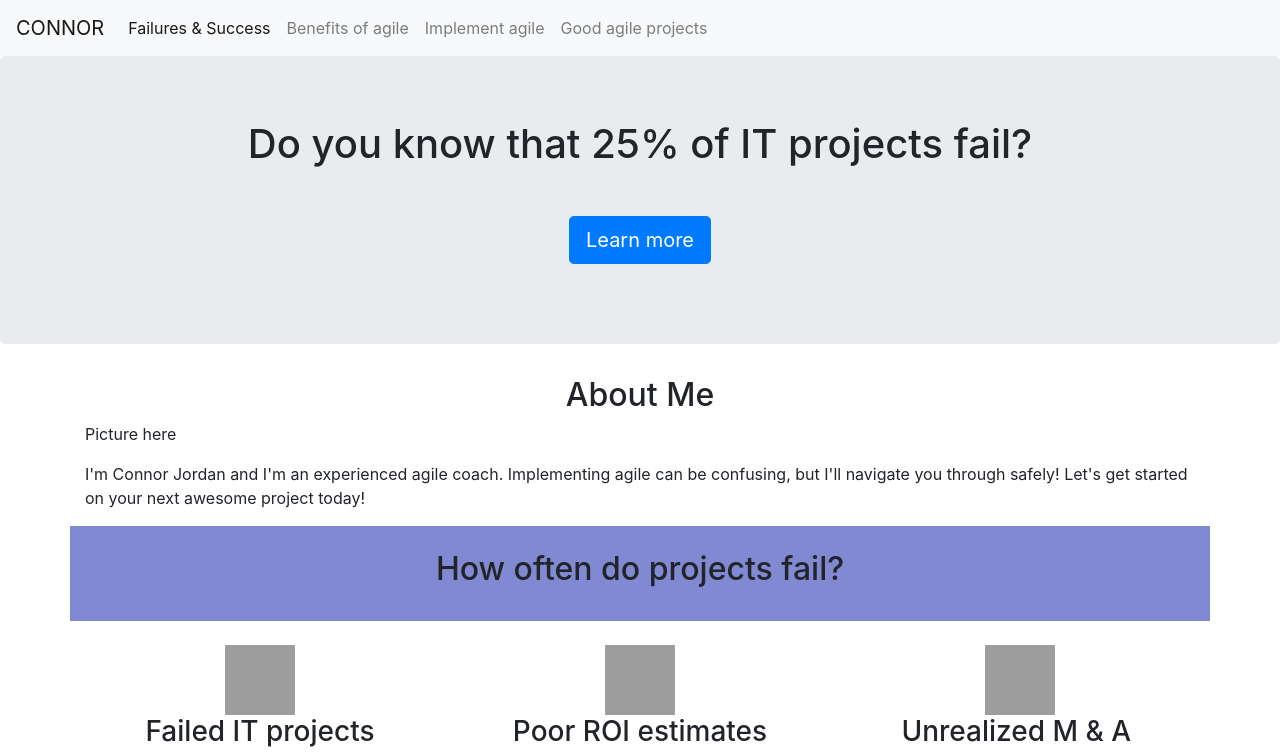
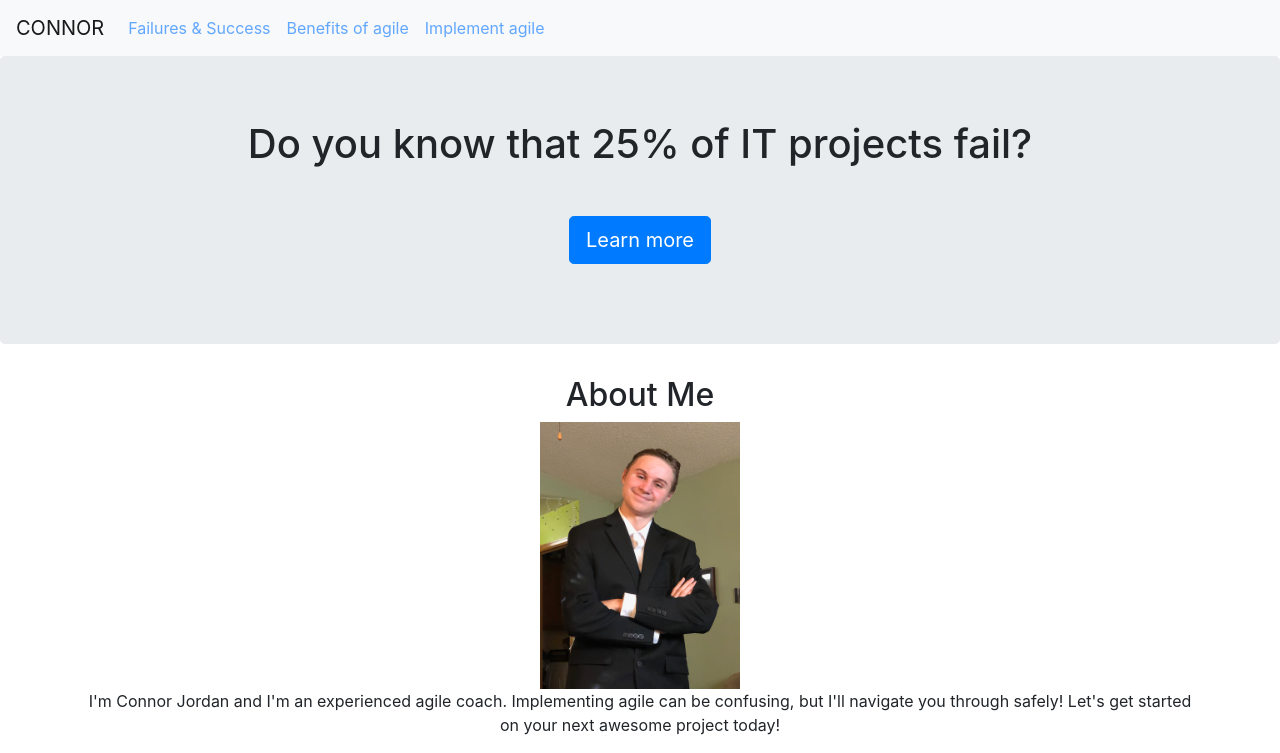
Before and after one commit to snowjordan/agilecoach, a plain HTML site: page index.html in a window 1280 px wide. Shown: the top 753 px of the page. Drawn offline with nearby package versions, Linux system fonts and the light colour scheme; grey boxes are pictures that could not be loaded.

Commit message:
color change for links and image for about page

```diff
--- a/index.html
+++ b/index.html
@@ -14,10 +14,9 @@
       <button class="navbar-toggler" type="button" data-toggle="collapse" data-target="#navbarSupportedContent" aria-controls="navbarSupportedContent" aria-expanded="false" aria-label="Toggle navigation"> <span class="navbar-toggler-icon"></span> </button>
       <div class="collapse navbar-collapse" id="navbarSupportedContent">
         <ul class="navbar-nav mr-auto">
-          <li class="nav-item active"> <a class="nav-link" href="#failures">Failures &amp; Success</a> </li>
-          <li class="nav-item"> <a class="nav-link" href="#benefits">Benefits of agile</a> </li>
-			   <li class="nav-item"> <a class="nav-link" href="#implement">Implement agile</a> </li>
-					   <li class="nav-item"> <a class="nav-link" href="#benefits">Good agile projects</a> </li>
+          <li class="nav-item active"> <a class="nav-link" href="#failures"><span style="color:#62A7FF">Failures &amp; Success</span></a> </li>
+          <li class="nav-item"> <a class="nav-link" href="#benefits"><span style="color:#62A7FF">Benefits of agile</span></a> </li>
+			   <li class="nav-item"> <a class="nav-link" href="#implement"><span style="color:#62A7FF">Implement agile</span></a></li>
 
         </ul>
        <!-- <form class="form-inline my-2 my-lg-0">
@@ -42,8 +41,9 @@
     <section>
   <div class="container text-center">
 			<h2>About Me</h2>
-	<p class="text-left">Picture here </p>
-			      <p class="text-left">I'm Connor Jordan and I'm an experienced agile coach. Implementing agile can be confusing, but I'll navigate you through safely! Let's get started on your next awesome project today!</p>
+	  <figure><img src="Images/IMG_5519.jpg" alt="" width="200" height="200" class="img-fluid"/>
+			      <figcaption>I'm Connor Jordan and I'm an experienced agile coach. Implementing agile can be confusing, but I'll navigate you through safely! Let's get started on your next awesome project today!</figcaption>
+	  </figure>
     </div>
 
       <div class="container" style = "background: #8089D1">
```
Also changed, not shown: Images/IMG_5519.jpg (added).
